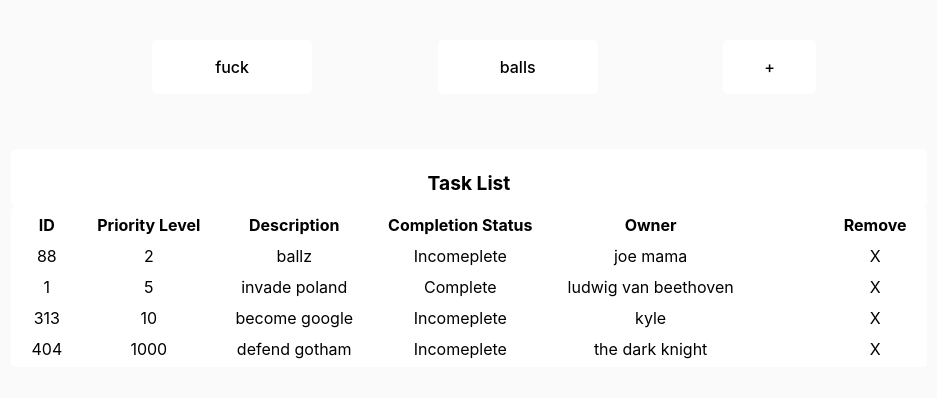
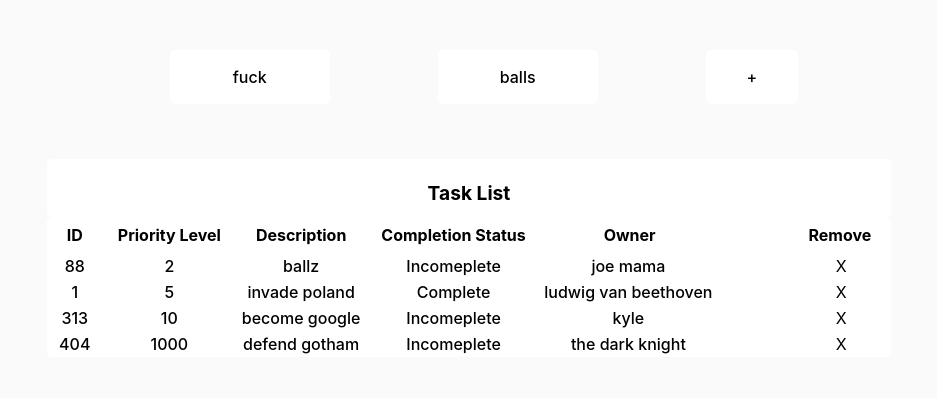
Before and after one commit to Arshadul-Monir/webdev_final_front, a React (Vite) app: page /tasks in a window 1280 px wide. Shown: the part 204-602 px from the top of the page, without its empty margins (171-1108 px from the left). Built offline with nearby package versions, Linux system fonts and the light colour scheme.

Commit message:
clicking on any one of the elements that isnt remove will now take you to another page, this can later be change to the single task view. needs to be fixed: the link element doesnt take the space of the entire table data and the spacing is for some reason weird before being highlighted over

```diff
--- a/src/pages/TasksAll.css
+++ b/src/pages/TasksAll.css
@@ -16,7 +16,7 @@ table{
     border-collapse: collapse;
 }
 
-td,th{
+th{
     padding-left: 15px;
     padding-right: 15px;
 
@@ -61,3 +61,9 @@ caption{
     background-color: #ffffff;
     border-left: 80px solid transparent;
 }
+
+.table-data-link{
+    color:black;
+
+    width: 100%;
+}
--- a/src/pages/TasksAll.jsx
+++ b/src/pages/TasksAll.jsx
@@ -22,11 +22,39 @@ function TaskList()
 
     const listedTasks = dummyTasks.map((task) => (
         <tr key={task.id} id={"row-"+task.id}>
-            <td onMouseOver={()=>selectRow(task.id)} onMouseLeave={()=>{deselectRow(task.id)}}>{task.id}</td>
-            <td onMouseOver={()=>selectRow(task.id)} onMouseLeave={()=>{deselectRow(task.id)}}>{task.priority_lvl}</td>
-            <td onMouseOver={()=>selectRow(task.id)} onMouseLeave={()=>{deselectRow(task.id)}}>{task.description}</td>
-            <td onMouseOver={()=>selectRow(task.id)} onMouseLeave={()=>{deselectRow(task.id)}}>{task.complete? "Complete" : "Incomeplete"}</td>
-            <td onMouseOver={()=>selectRow(task.id)} onMouseLeave={()=>{deselectRow(task.id)}}>{task.owner}</td>
+            <td
+                onMouseOver={()=>selectRow(task.id)}
+                onMouseLeave={()=>{deselectRow(task.id)}}
+            >
+                <Link className="table-data-link" to={"/banana"}>{task.id}</Link>
+            </td>
+            <td
+                onMouseOver={()=>selectRow(task.id)}
+                onMouseLeave={()=>{deselectRow(task.id)}}
+            >
+                <Link className="table-data-link" to={"/banana"}>{task.priority_lvl}</Link>
+            </td>
+
+            <td
+                onMouseOver={()=>selectRow(task.id)}
+                onMouseLeave={()=>{deselectRow(task.id)}}
+            >
+                <Link className="table-data-link" to={"/banana"}>{task.description}</Link>
+            </td>
+
+            <td
+                onMouseOver={()=>selectRow(task.id)}
+                onMouseLeave={()=>{deselectRow(task.id)}}
+            >
+                <Link className="table-data-link" to={"/banana"}>{task.complete? "Complete" : "Incomeplete"}</Link>
+            </td>
+
+            <td
+                onMouseOver={()=>selectRow(task.id)}
+                onMouseLeave={()=>{deselectRow(task.id)}}
+            >
+                <Link className="table-data-link" to={"/banana"}>{task.owner}</Link>
+            </td>
 
             <td className="remove-col">X</td>
         </tr>
```
